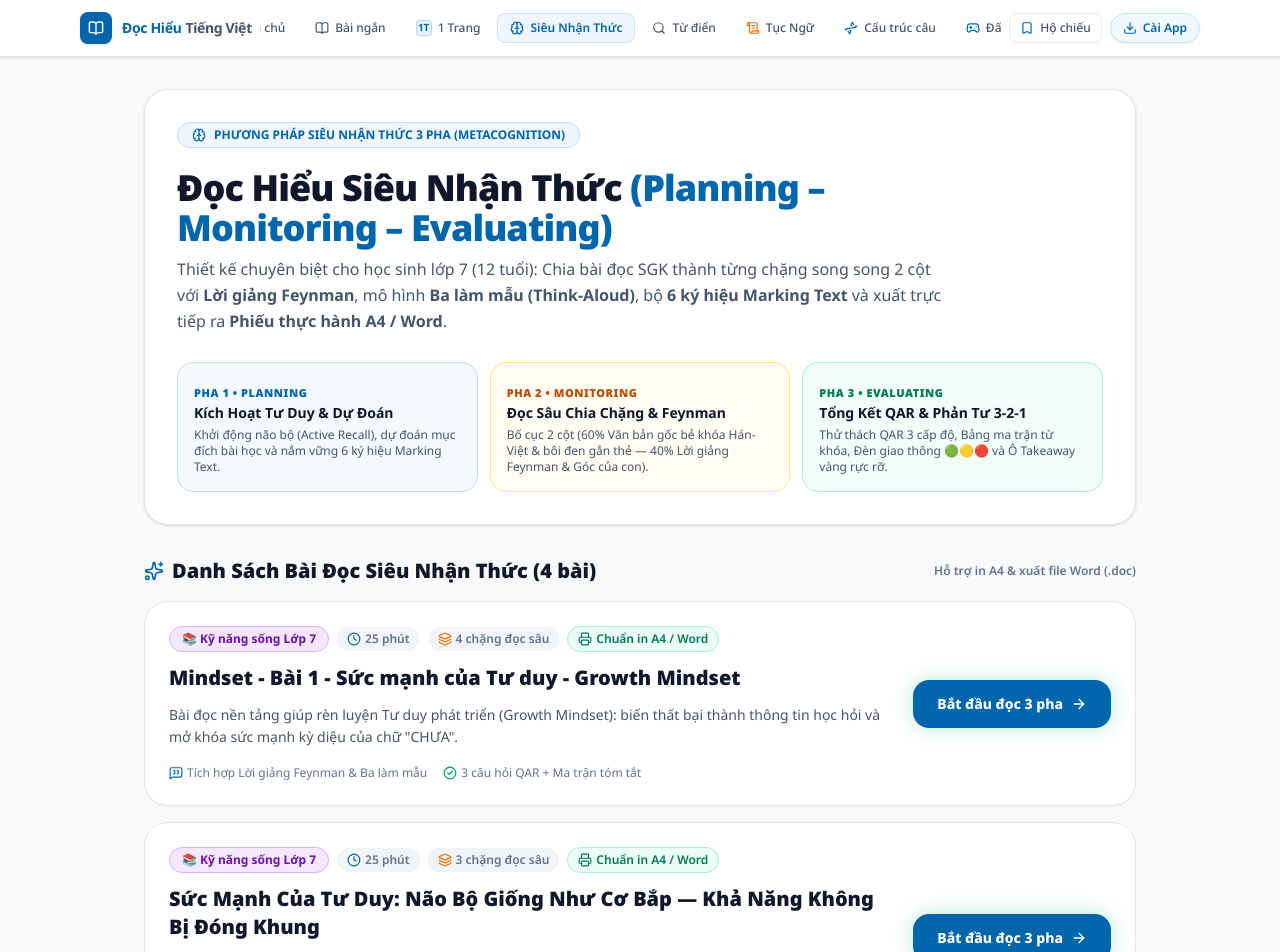
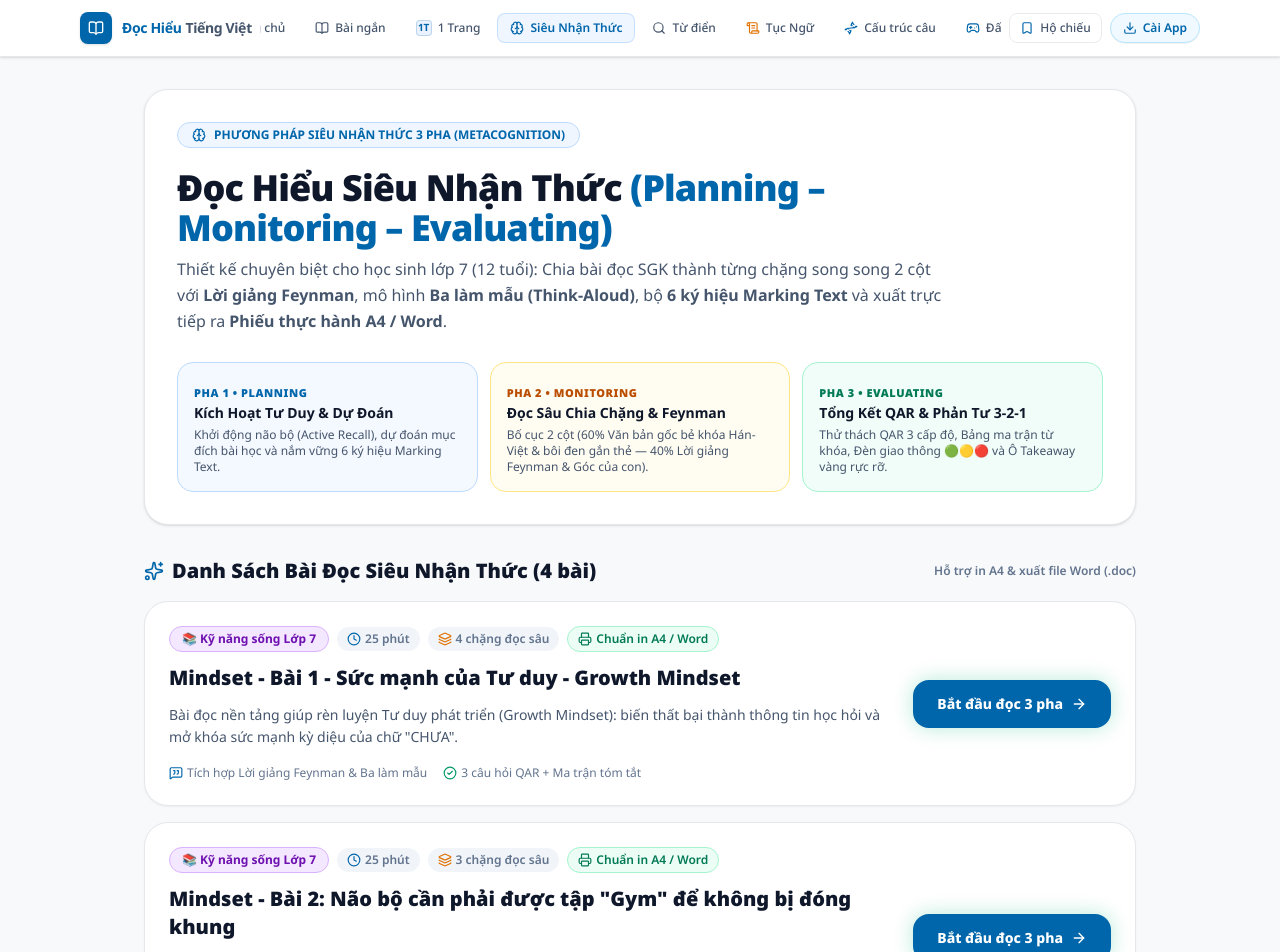
Before and after one commit to dinh-np/doc-hieu-tieng-viet, a Next.js app: page /metacognition-read in a window 1280 px wide. Shown: the top 952 px of the page. Built offline with nearby package versions, Linux system fonts and the light colour scheme; no server answers; the database is empty.

Commit message:
chore(metacognition): update Mindset Bai 2 title

```diff
--- a/src/data/metacognition-seed.ts
+++ b/src/data/metacognition-seed.ts
@@ -226,7 +226,7 @@ const RAW_METACOGNITION_ARTICLES_SEED: MetacognitionArticle[] = [
     category: 'metacognition',
     subject: 'Kỹ năng sống',
     grade: 7,
-    title: 'Sức Mạnh Của Tư Duy: Não Bộ Giống Như Cơ Bắp — Khả Năng Không Bị Đóng Khung',
+    title: 'Mindset - Bài 2: Não bộ cần phải được tập "Gym" để không bị đóng khung',
     subtitle:
       'Khám phá cơ chế thần kinh học đằng sau Tư duy phát triển (Growth Mindset): vì sao mỗi bài tập khó chính là một lần não bộ "nâng tạ" để mọc thêm nhánh liên kết neuron mới.',
     target_time_minutes: 25,
```
